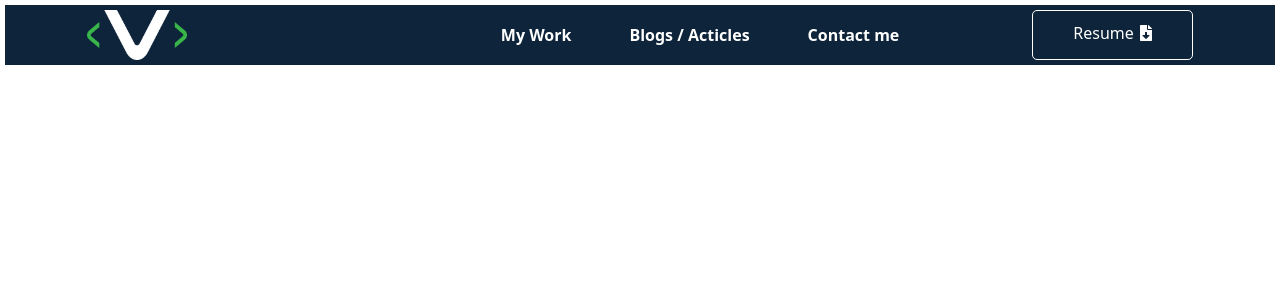
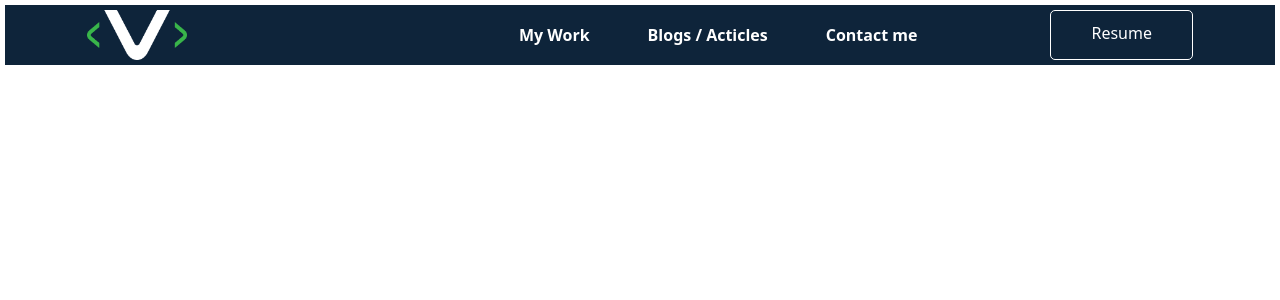
Before and after one commit to visheshCuriousDev/my-website, a React (Create React App) app: page / in a window 1280 px wide. Shown: the top 300 px of the page. Built offline with nearby package versions, Linux system fonts and the light colour scheme.

Commit message:
Added hover styles to nav and added resume link

```diff
--- a/src/components/header/header.css
+++ b/src/components/header/header.css
@@ -41,6 +41,12 @@
   font-weight: 600;
   transition-duration: 0.3s;
 }
+.nav-list li:hover {
+  color: #B2F4DC;
+}
+.nav-list li:active {
+  color: #B2F4DC;
+}
 /* Resume button */
 .btn-resume {
   color: #ffffff;
--- a/src/components/header/index.js
+++ b/src/components/header/index.js
@@ -22,9 +22,9 @@ const Header = () => {
                         <Link to="/contact"> Contact me </Link>
                     </li>
                 </ul>
-                <span className="my-btn btn-transparent btn-resume">
-                    Resume <i className="fa fa-file-download" aria-hidden="true"></i>
-                </span>
+                <a className="my-btn btn-transparent btn-resume" href='https://drive.google.com/file/d/1SbTbaX9PfHPdRaimZp4CZzFZTeetwU41/view?usp=sharing' target="__blank">
+                    Resume
+                </a>
             </div>
             <div className="nav nav-mobile">
                 <i className="fa fa-hamburger" aria-hidden="true"></i>
--- a/src/index.css
+++ b/src/index.css
@@ -9,6 +9,11 @@ html,body {
   padding: 10px 40px;
   border-radius: 5px;
   cursor: pointer;
+  text-decoration: none;
+}
+.my-btn:hover {
+  text-decoration: none;
+  color: inherit;
 }
 .btn-transparent {
   background-color: transparent;
```
